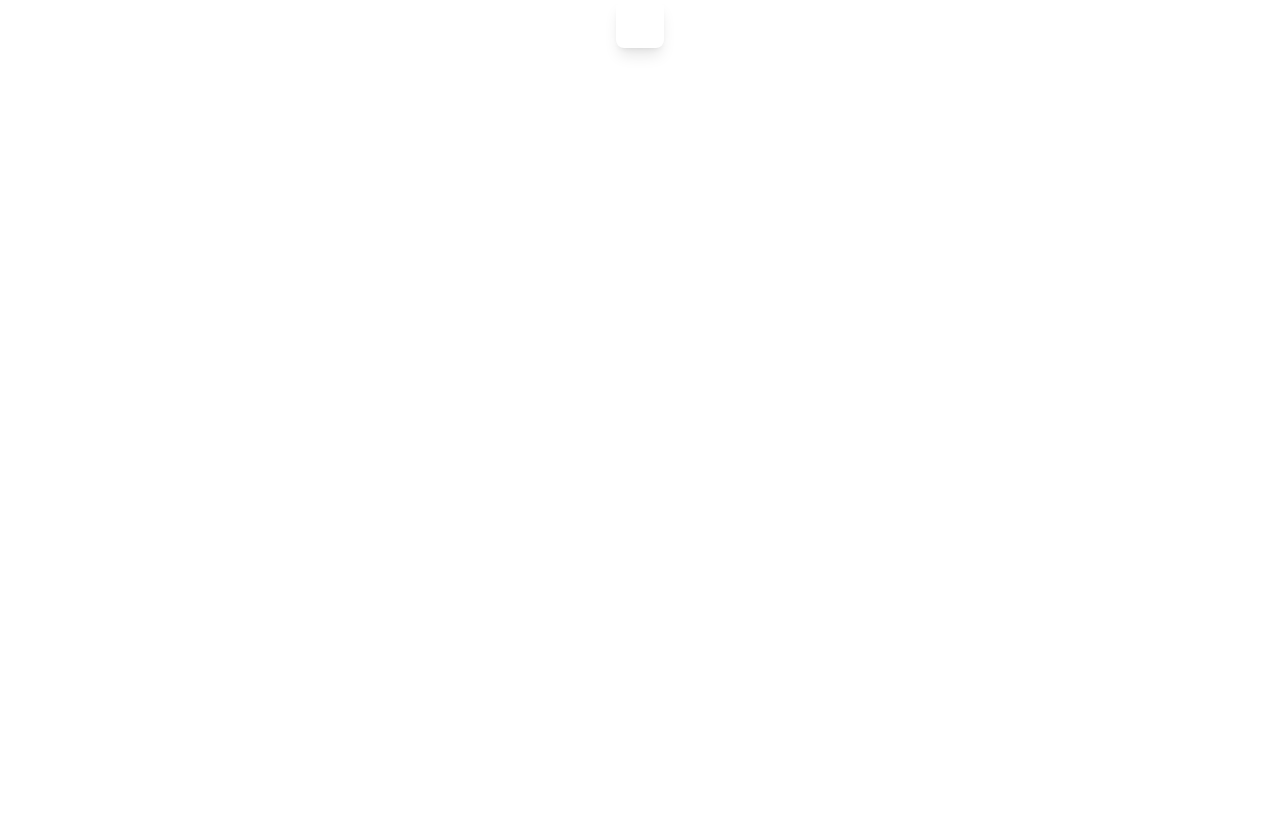
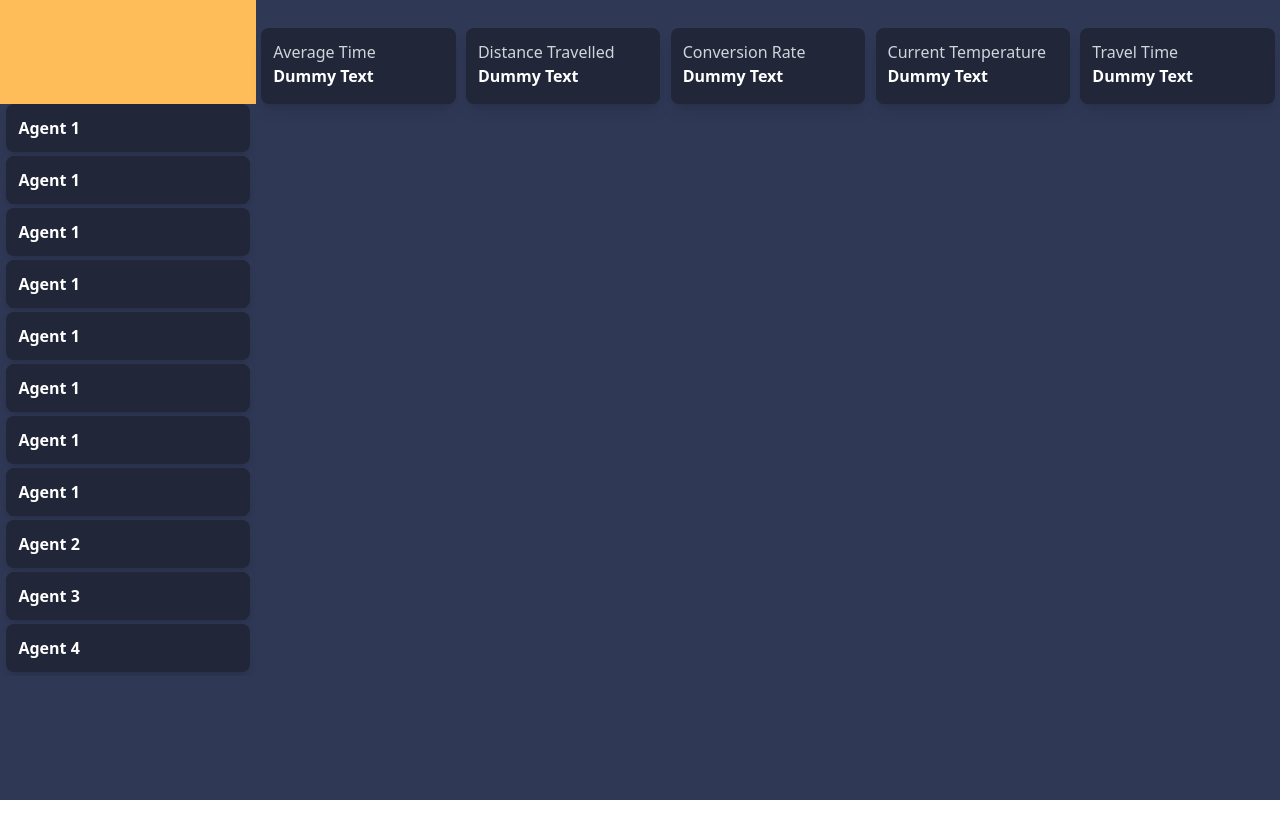
Before and after one commit to hackathon7sustainabledev/frontend, a Next.js app: page / in a window 1280 px wide. Before the commit the page ends 800 px from the top, so only its background shows below. Built offline with nearby package versions, Linux system fonts and the light colour scheme.

Commit message:
aadha kaam

```diff
--- a/components/Card/index.js
+++ b/components/Card/index.js
@@ -3,8 +3,9 @@
 
 export default function Card(props) {
   return (
-    <div class="flex justify-center">
-  <div class="block p-6 rounded-lg shadow-lg bg-white max-w-sm">
+    <div class="flex justify-center w-[100%] mb-1">
+  <div class="block w-[95%] p-3 rounded-lg shadow-lg bg-[#212638] text-white font-black">
+    {props.children}
   </div>
 </div>
   )
--- a/pages/index.js
+++ b/pages/index.js
@@ -5,6 +5,57 @@
 
 export default function Home() {
   return (
-    <Card></Card>
+    <div className='flex bg-[#2F3855]'>
+      <div class="flex-none w-[20vw] h-[100vh]">
+        <div className='h-[13vh] bg-[#ffbd59]'></div>
+        <div className='overflow-scroll max-h-[90vh]'>
+          <Card>Agent 1</Card>
+          <Card>Agent 1</Card>
+          <Card>Agent 1</Card>
+          <Card>Agent 1</Card>
+          <Card>Agent 1</Card>
+          <Card>Agent 1</Card>
+          <Card>Agent 1</Card>
+          <Card>Agent 1</Card>
+          <Card>
+            Agent 2
+          </Card>
+          <Card>
+            Agent 3
+          </Card>
+          <Card>
+            Agent 4
+          </Card>
+        </div>
+      </div>
+      <div class="flex-none w-[80vw] h-[100vh]">
+        <div className='flex h-[10vh] mt-7'>
+            <Card>
+            <p className='font-normal text-gray-300'>Average Time</p>
+            <p className='text-white font-black'>Dummy Text</p>
+            </Card>
+            <Card>
+            <p className='font-normal text-gray-300'>Distance Travelled</p>
+            <p className='text-white font-black'>Dummy Text</p>
+            </Card>
+            <Card>
+            <p className='font-normal text-gray-300'>Conversion Rate</p>
+            <p className='text-white font-black'>Dummy Text</p>
+            </Card>
+            <Card>
+            <p className='font-normal text-gray-300'>Current Temperature</p>
+            <p className='text-white font-black'>Dummy Text</p>
+            </Card>
+            <Card>
+            <p className='font-normal text-gray-300'>Travel Time</p>
+            <p className='text-white font-black'>Dummy Text</p>
+            </Card>
+        </div>
+        <div className='h-[90vh]'>
+
+        </div>
+      </div>
+
+    </div>
   )
 }
--- a/styles/globals.css
+++ b/styles/globals.css
@@ -1,3 +1,6 @@
 @tailwind base;
 @tailwind components;
 @tailwind utilities;
+*::-webkit-scrollbar {
+  display: none;
+}
```
